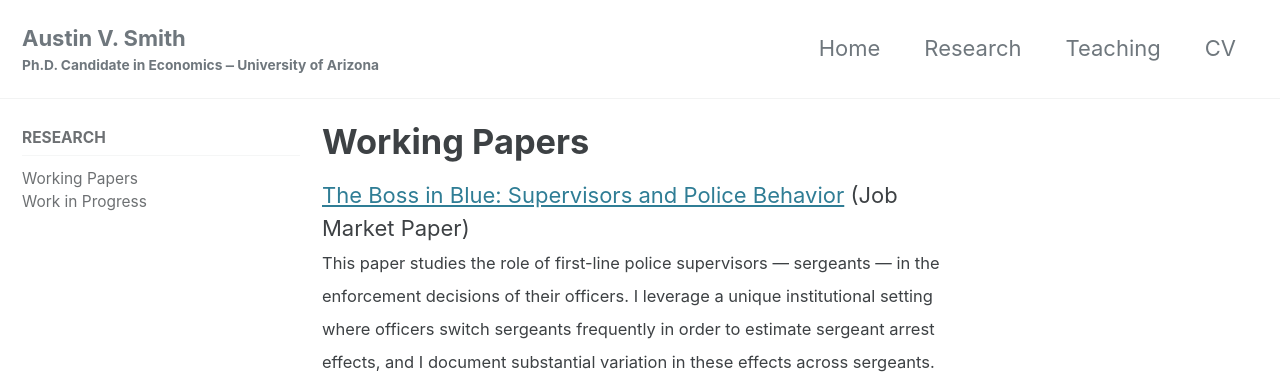
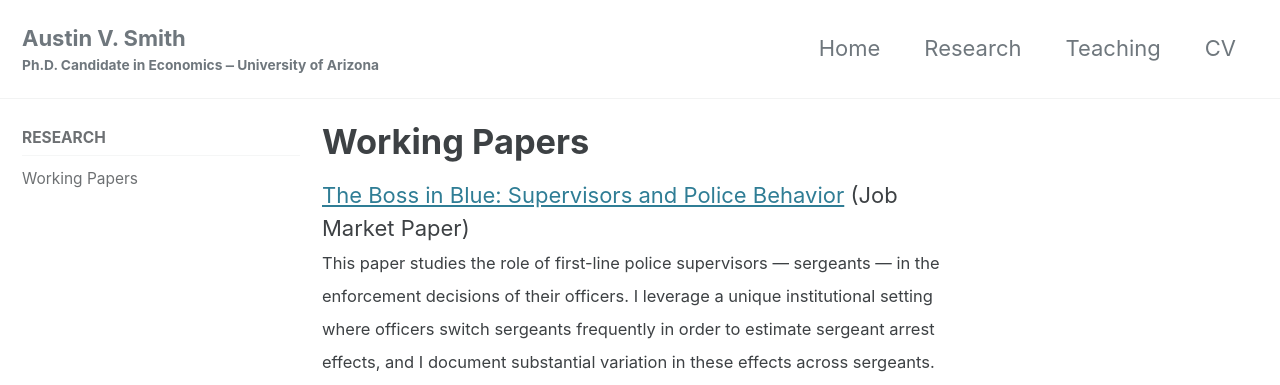
Before and after one commit to austin-v-smith-econ/austin-v-smith-econ.github.io, a Jekyll site: the page built from _research/research.md, in a window 1280 px wide. Shown: the top 385 px of the page. Built offline with Jekyll 4.4.1, drawn with Linux system fonts in a browser that asks for light colours; cached includes are drawn as plain includes.

Commit message:
Update navigation.yml

```diff
--- a/_data/navigation.yml
+++ b/_data/navigation.yml
@@ -15,5 +15,3 @@ research:
     children:
       - title: "Working Papers"
         url: /research/#working-papers
-      - title: "Work in Progress"
-        url: /research/#work-in-progress
```
